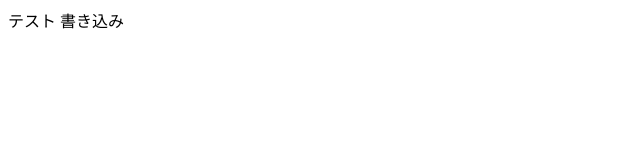
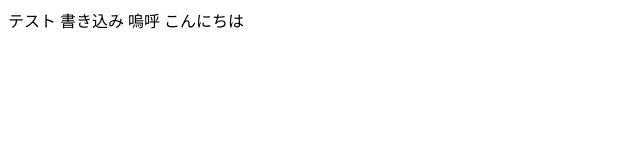
Before and after one commit to komi916/20250428, a plain HTML site: page index.html in a window 1280 px wide. Shown: the whole page, without its empty margins (0-640 px from the left). Drawn offline with Linux system fonts and the light colour scheme.

Commit message:
Update index.html

```diff
--- a/index.html
+++ b/index.html
@@ -7,5 +7,7 @@
     <body>
       テスト
         書き込み
+        嗚呼
+        こんにちは
     </body>
 </html>
```
